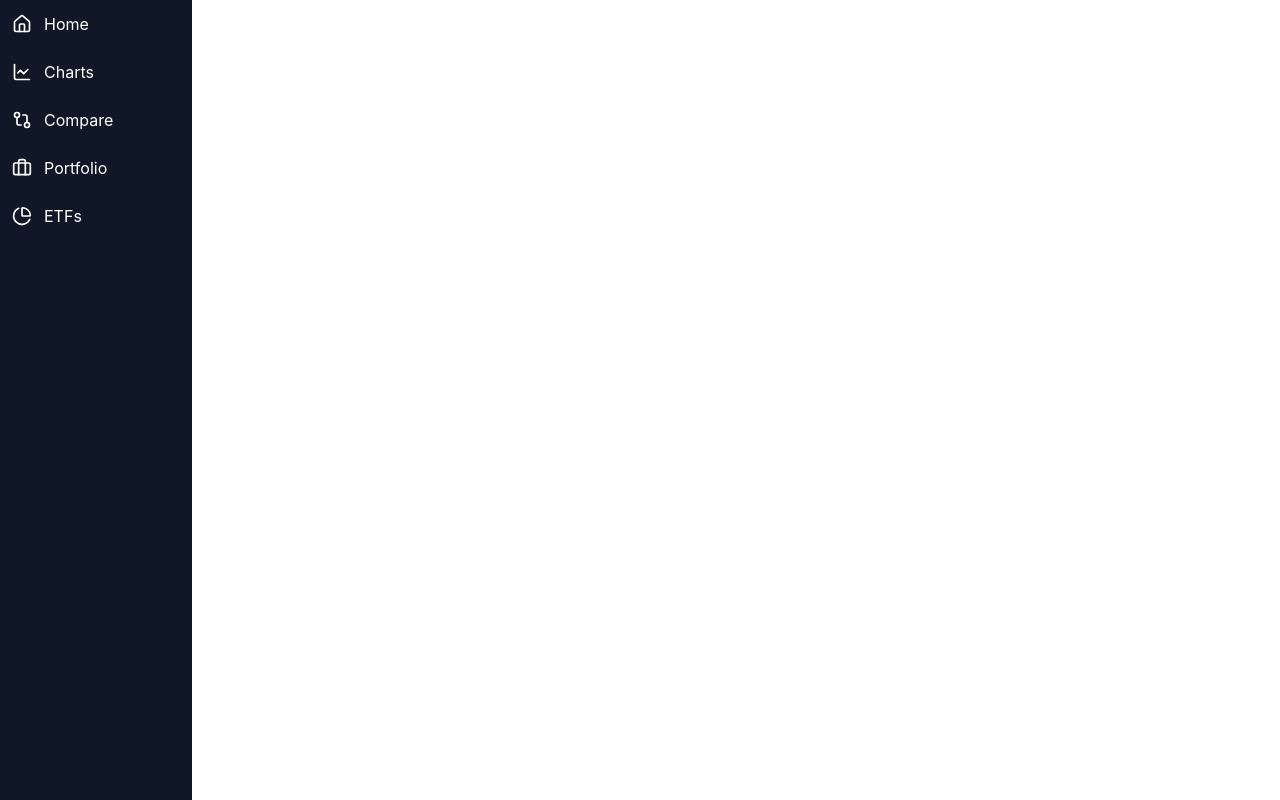
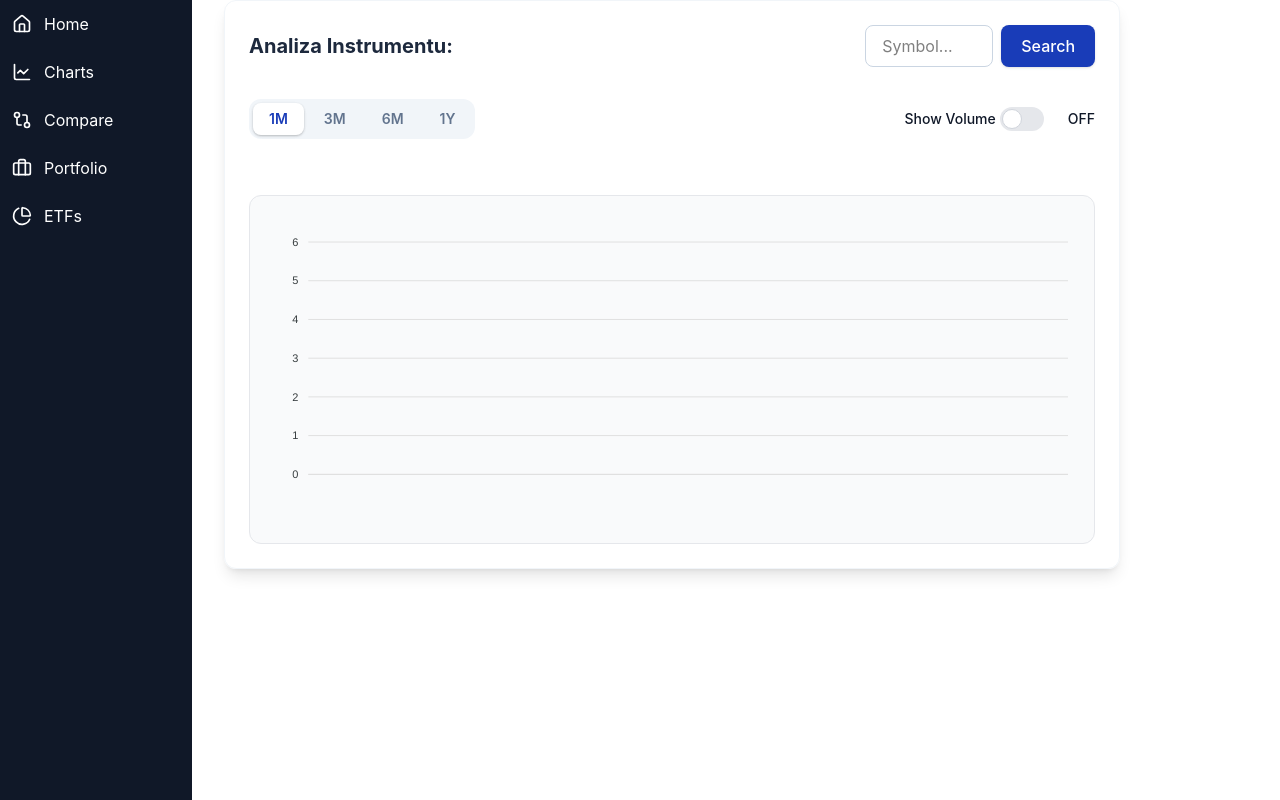
Before and after one commit to DominikSmoszna/Stock_Tracker, a React app in the folder frontend/: page /charts in a window 1280 px wide. Built offline with nearby package versions, Linux system fonts and the light colour scheme; the HTML template or start-up script is replaced by a standard one.

Commit message:
feat: add stock charts page

```diff
--- a/frontend/package.json
+++ b/frontend/package.json
@@ -12,10 +12,14 @@
   "dependencies": {
     "@stomp/stompjs": "^7.3.0",
     "@tailwindcss/vite": "^4.2.2",
+    "apexcharts": "^5.10.6",
+    "framer-motion": "^12.38.0",
     "lucide-react": "^1.8.0",
     "react": "^19.2.4",
+    "react-apexcharts": "^2.1.0",
     "react-dom": "^19.2.4",
     "react-router-dom": "^7.14.0",
+    "recharts": "^3.8.1",
     "sockjs-client": "^1.6.1",
     "tailwindcss": "^4.2.2"
   },
--- a/frontend/src/pages/ChartsPage.tsx
+++ b/frontend/src/pages/ChartsPage.tsx
@@ -1,5 +1,137 @@
+import {useState, useEffect} from 'react'
+import { motion } from 'framer-motion';
+import Chart from 'react-apexcharts';
+
 function ChartsPage() {
-  return <h1>ChartsPage</h1>
+
+  const [symbol, setSymbol] = useState<string>('');
+  const [inputValue, setInputValue] = useState<string>('')
+  const [data, setData] = useState<HistoricalPrice[]>([]);
+  const [loadingState, setLoadingState] = useState<boolean>(false);
+  const [error, setError] = useState<string | null>(null);
+  const [timeRange, setTimeRange] = useState<'1M' | '3M' | '6M' | '1Y'>('1M');
+  const [showVolume, setShowVolume] = useState<boolean>(false);
+
+  useEffect(() => {
+        const fetchHistoryPrices = async (symbol: string) => {
+            try{
+                setLoadingState(true);
+                const response = await fetch(`http://localhost:8080/api/market/history/${symbol}`);
+                if(!response.ok){throw new Error(`Error occurred during fetching symbol: ${symbol}`);}
+                const result = await response.json();
+                setData(result.sort((a: any, b:any)=> new Date(a.data).getTime() - new Date(b.data).getTime()));
+            }catch (err) {setError(err instanceof Error ? err.message : 'Unexpected error occurred');} finally{setLoadingState(false)}
+        };
+        if(symbol){fetchHistoryPrices(symbol);}
+  },[symbol]);
+
+const filterData = (data: HistoricalPrice[], range: '1M' | '3M' | '6M' | '1Y') => {
+      const now = new Date();
+      const months = range === '1M' ? 1 : range === '3M' ? 3 : range === '6M' ? 6 : 12;
+      const cutoff = new Date(now.setMonth(now.getMonth()-months));
+      return data.filter(d => new Date(d.date) >= cutoff);
+  }
+
+  const filteredData = filterData(data, timeRange);
+
+  const candleSeries = [{
+      data: [...filteredData].reverse().map(d => ({
+          x: d.date,
+          y: [d.open, d.high, d.low, d.close]
+          }))
+      }];
+
+  const volumeSeries = [{
+      name: 'Volume',
+      data: [...filteredData].reverse().map(d => ({
+          x: d.date,
+          y: d.volume
+          }))
+      }];
+
+  const chartOptions: any = {
+        chart: {id: 'basic-bar', type: 'candlestick', toolbar: {show: false}, animations: {enabled: false}  },
+        xaxis: {type: 'category', tickAmount: 10,
+            labels: {
+                formatter: function(val:string) {
+                if(!val) return '';
+                const d = new Date(val);
+                return d.toLocaleDateString('pl-PL', {day: '2-digit', month: 'short'});
+                }
+            }
+        },
+        yaxis: {tooltip: {enabled: true} },
+        plotOptions: {
+            candlestick: {
+                colors: {upward: '#22c55e', downward: '#ef4444'}
+                }
+        },
+        axisTicks: {show: false}
+      };
+
+  const volumeOptions: any = {
+        chart: {type: 'bar', toolbar: {show: false}, sparkline: {enabled: true} },
+        plotOptions: {bar: {columnWidth: '80%', colors: {ranges: [{from:0, to: 999999999, color: '94a3b8'}] }}},
+        xaxis: {type: 'category', tickAmount: 10,
+            labels: {
+                formatter: function(val:string) {
+                    if(!val) return '';
+                    const d = new Date(val);
+                    return d.toLocaleDateString('pl-PL', {day: '2-digit', month: 'short'});
+            }}
+      }
+  }
+
+
+  return (
+    <div className="max-w-4xl mx-auto p-6 rounded-xl shadow-lg border border-slate-100">
+        <div className="flex flex-col sm:flex-row sm:items-center justify-between gap-4 mb-8">
+            <h2 className="text-xl font-bold text-slate-800">Analiza Instrumentu: <span className="text-blue-600">{symbol}</span></h2>
+            <div className="flex gap-2">
+                <input type="text" value={inputValue}
+                onChange={(e)=> setInputValue(e.target.value.toUpperCase())}
+                placeholder="Symbol..."
+                className="px-4 py-2 border border-slate-300 rounded-lg focus:outline-none focus:ring-2 focus:ring-blue-500 focus:border-transparent transition-all w-32"/>
+                <button onClick ={()=>setSymbol(inputValue)} className="bg-blue-800 hover:bg-blue-900 text-white px-5 py-2 rounded-lg font-medium transition-colors shadow-sm">Search</button>
+            </div>
+        </div>
+        <div className="flex flex-col sm:flex-row justify-between gap-4 mb-8">
+        <div className="flex items-center gap-1 mb-6 bg-slate-100 p-1 rounded-xl w-fit">
+            {(['1M','3M','6M','1Y'] as const).map(range => (
+                <button key={range} onClick={()=>setTimeRange(range)}
+                    className={`relative px-4 py-1.5 rounded-lg text-sm font-semibold transition-all
+                        ${timeRange === range ? ' text-blue-800 hover:text-blue-900 shadow-sm' : 'text-slate-500 hover:text-slate-700'}`}
+                >
+                <span className="relative z-20">{range}</span>
+                {timeRange === range && (
+                    <motion.div
+                        layoutId="activeTab"
+                        className="absolute inset-0 bg-white rounded-lg shadow-sm z-10"
+                        transition={{type: "spring", bounce: 0.2, duration: 0.6}}
+                    />
+                    )}
+                </button>
+            ))}
+        </div>
+        <div className="flex items-center gap-1 mb-6">
+            <span className="ml-3 text-sm font-medium text-gray-900">Show Volume </span>
+            <label className="relative inline-flex flex items-center gap-3 cursor-pointer">
+                <input type="checkbox" className="sr-only peer" checked={showVolume} onChange={()=> setShowVolume(!showVolume)}/>
+                <div className="w-11 h-6 bg-gray-200 peer-focus:outline-none peer-focus:ring-4 peer-focus:ring-blue-300 rounded-full peer peer-checked:after:translate-x-full peer-checked:after:border-white after:content-[''] after:absolute after:top-[2px] after:left-[2px] after:bg-white after:border-gray-300 after:border after:rounded-full after:h-5 after:w-5 after:transition-all peer-checked:bg-blue-600"></div>
+                <span className="ml-3 text-sm font-medium text-gray-900 mic-w-[30px]">{showVolume ? 'ON' : 'OFF'}</span>
+            </label>
+        </div>
+        </div>
+        <div className="w-full p-4 bg-gray-50 rounded-xl border border-gray-200">
+            <Chart options={chartOptions} series={candleSeries} type="candlestick" height={300} />
+        </div>
+        { showVolume &&
+        <div className="w-full p-4 bg-gray-50 rounded-b-xl border border-gray-200 -mt-4 relative z-0">
+            <Chart options={volumeOptions} series={volumeSeries} type="bar" height={80}/>
+        </div>
+        }
+    </div>
+  )
 }
 
 export default ChartsPage
```
Also changed, not shown: frontend/src/types/market.ts (+13 -0 lines), frontend/src/components/MarketIndices.tsx (indentation only), 1 other file (tests, documents, lock files or other folders).
